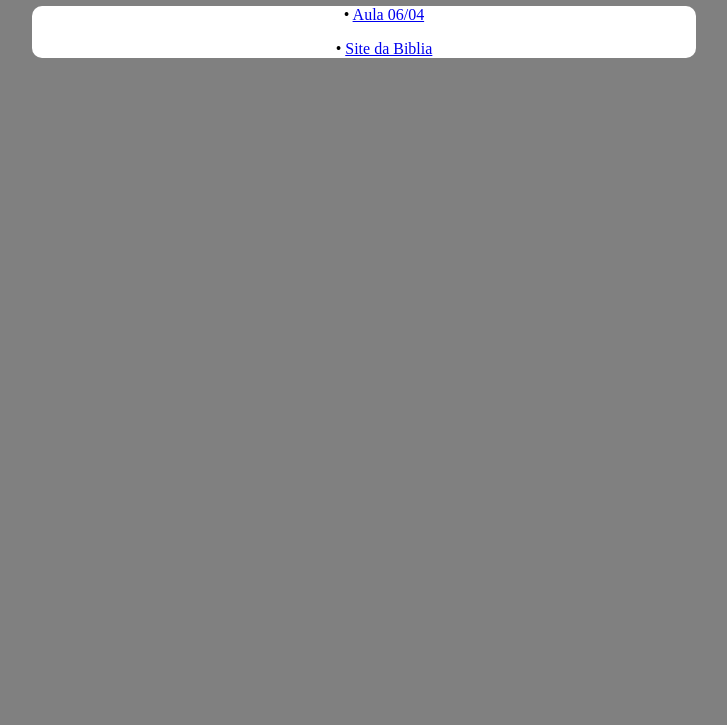
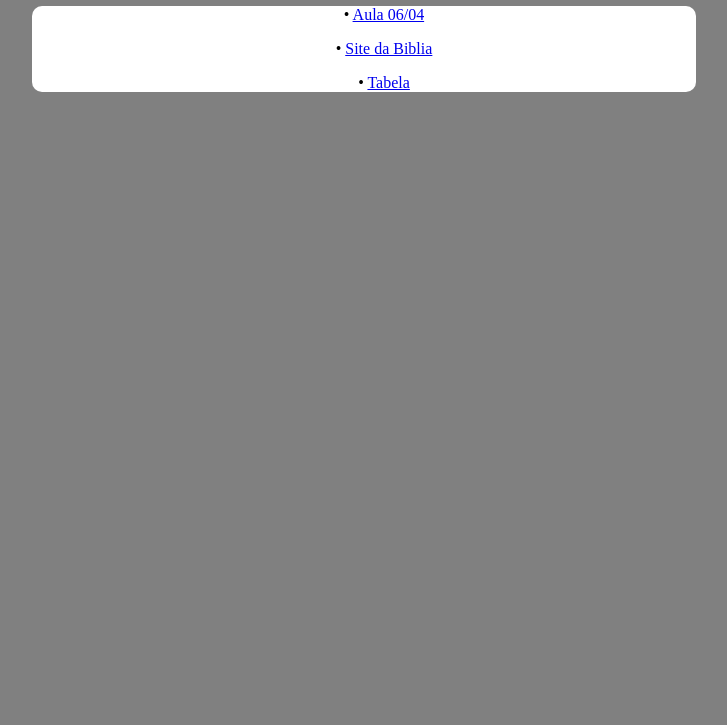
Before and after one commit to Lauberr/Aulas-DW, a plain HTML site: page index.html in a window 1280 px wide. Shown: the part 75-800 px from the top of the page, without its empty margins (276-1003 px from the left). Drawn offline with Linux system fonts and the light colour scheme.

Commit message:
tabela inserida

```diff
--- a/index.html
+++ b/index.html
@@ -18,6 +18,7 @@
     <ul>
         <p>• <a href="aula-06-04/index.html">Aula 06/04</a></p>
         <p>• <a href="Site da Biblia/atividade_menu/index.html">Site da Biblia</a></p>
+        <p>• <a href="ex tabela/index.html">Tabela</a></p>
 
     </ul>
 </body>
```
